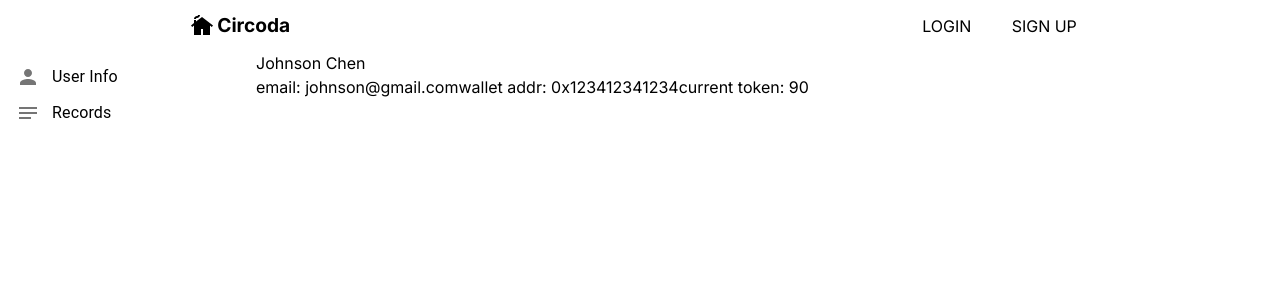
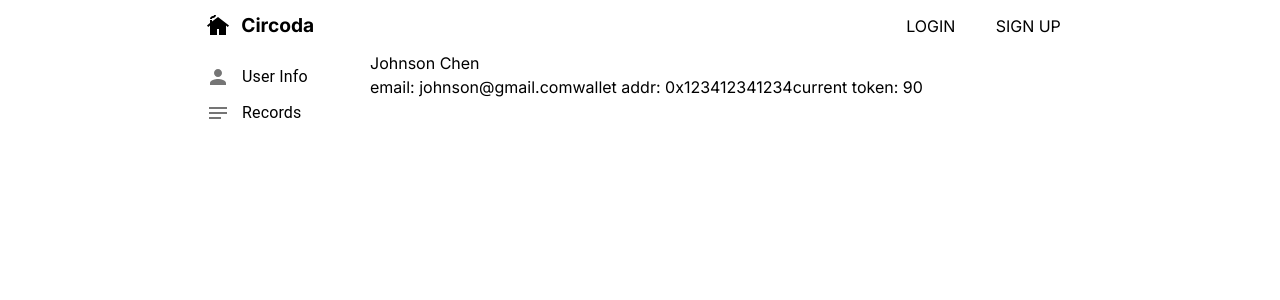
Before and after one commit to jason-ntu/ETHtaipei2024, a Next.js app in the folder web2/: page /user/info in a window 1280 px wide. Shown: the top 300 px of the page. Built offline with nearby package versions, Linux system fonts and the light colour scheme.

Commit message:
fixed: header homepage props (shouldnt be mandatory)

```diff
--- a/web2/src/app/component/Header.tsx
+++ b/web2/src/app/component/Header.tsx
@@ -7,7 +7,7 @@ import useAuth from "../hooks/useAuth";
 import { useEffect, useState } from "react";
 
 const Header = (props: {
-    homepage: boolean
+    homepage?: boolean
 }) => {
 
     const auth = useAuth();
@@ -24,10 +24,10 @@ const Header = (props: {
 
     return (
         <header style={{position: props.homepage?'fixed':undefined,  backgroundColor: `rgba(255,255,255,${opacity})`}}>
-            <div style={{display: 'flex', width: '900px', margin: '0 auto', padding: '.5rem 0'}}>
+            <div style={{display: 'flex', width: '900px', margin: '0 auto', padding: '.5rem 1rem'}}>
                 <div style={{flex: 1}}>
                     <Link href='/' style={{display:'flex', alignItems:'center'}}>
-                        <CottageIcon/><span style={{padding: '.2rem', fontWeight:'bold', fontSize: '1.2rem'}}>Circoda</span>
+                        <CottageIcon style={{marginRight: '.5rem'}}/><span style={{padding: '.2rem', fontWeight:'bold', fontSize: '1.2rem'}}>Circoda</span>
                     </Link>
                 </div>
                 {
--- a/web2/src/app/user/layout.tsx
+++ b/web2/src/app/user/layout.tsx
@@ -13,8 +13,8 @@ export default function UserLayout({ children }) {
     return (
         <div id="user-page" style={{display: 'flex', height: '100vh', flexDirection: 'column'}}>
             <Header/>
-            <main style={{display:"flex", flex: 1}}>
-                <nav style={{width: '20vw'}}>
+            <main style={{display:"flex", flex: 1, width: '900px', margin: '0 auto'}}>
+                <nav style={{width: '20%'}}>
                     <MenuList>
                         <MenuItem onClick={() => {router.push('/user/info')}}>
                             <ListItemIcon>
```
